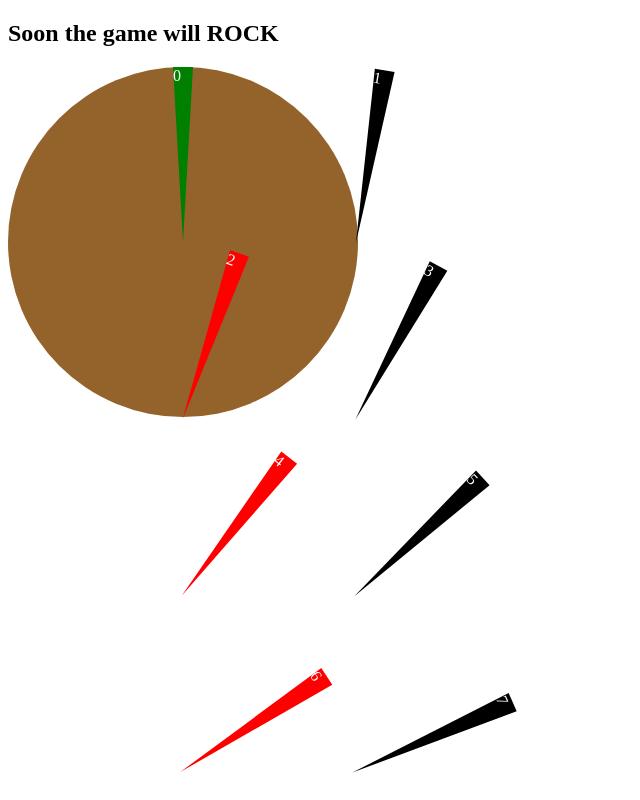
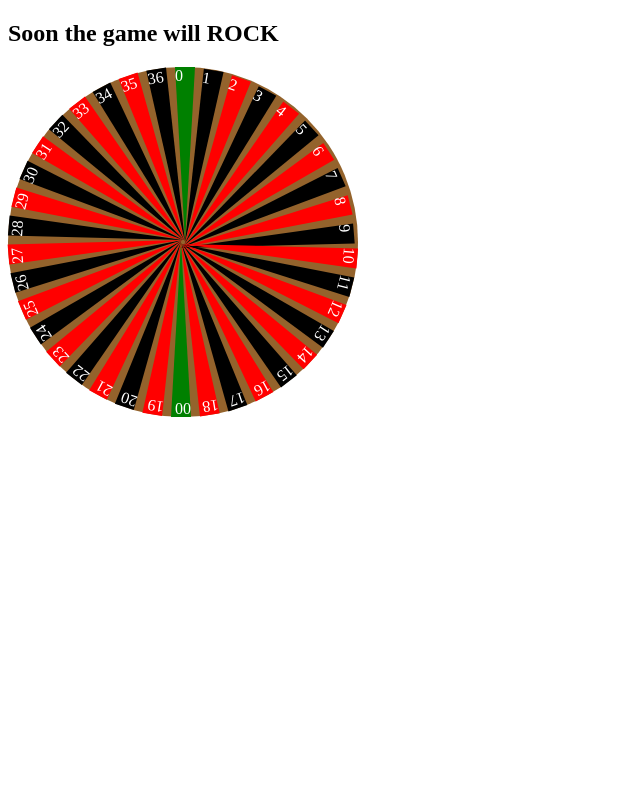
Before and after one commit to robertoalx/awesome-bet-game, a React (Create React App) app: page / in a window 1280 px wide. Shown: the top 800 px of the page, without its empty margins (0-640 px from the left). Built offline with nearby package versions, Linux system fonts and the light colour scheme.

Commit message:
bring all the slot together

```diff
--- a/src/component/slot/slot.style.js
+++ b/src/component/slot/slot.style.js
@@ -2,10 +2,10 @@ import styled from 'styled-components'
 
 export const StyleSlot = styled.div`
   height: 175px;
-  position: relative;
+  position: absolute;
   // background-color: red;
   display: inline-block;
-  margin-left: 165px;
+  margin-left: 167px;
   transform-origin: 50% 100%;
   transform: rotate(${({ rotate }) => rotate}deg);
   color: white;
```
